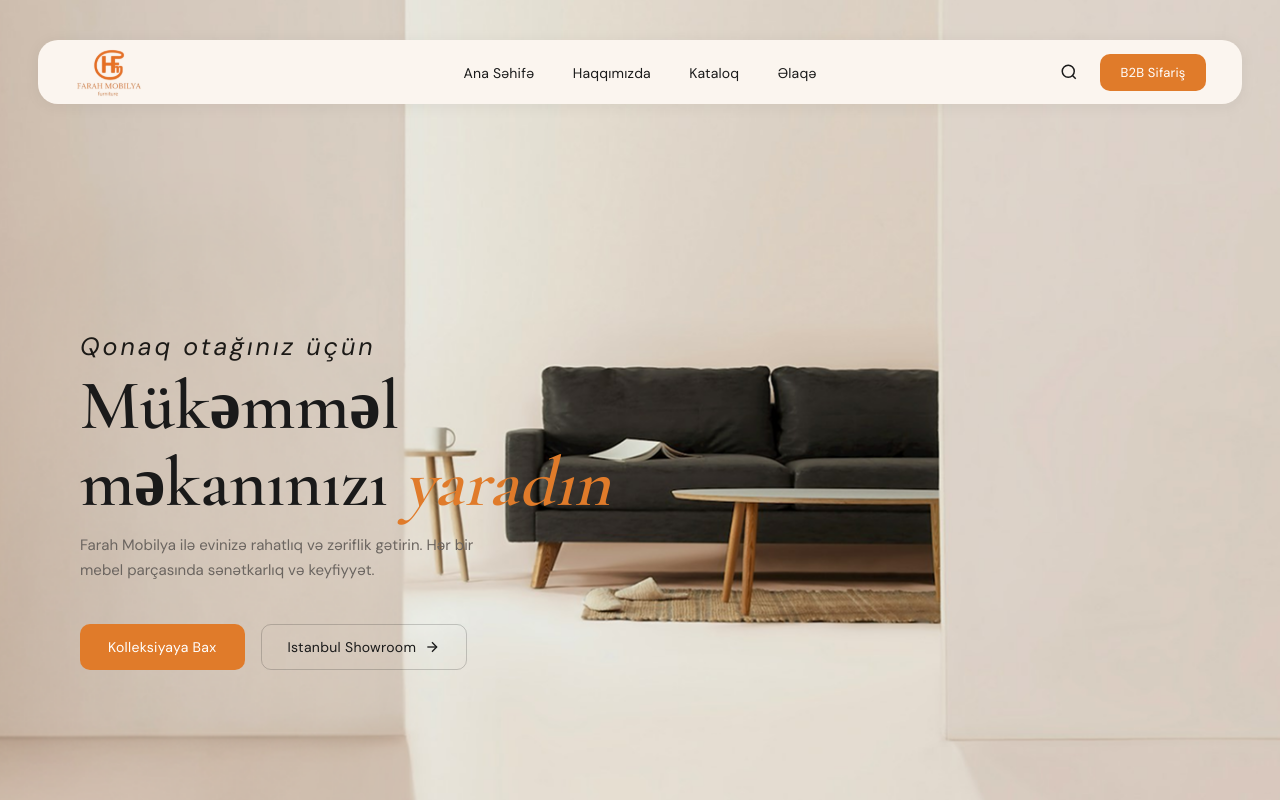
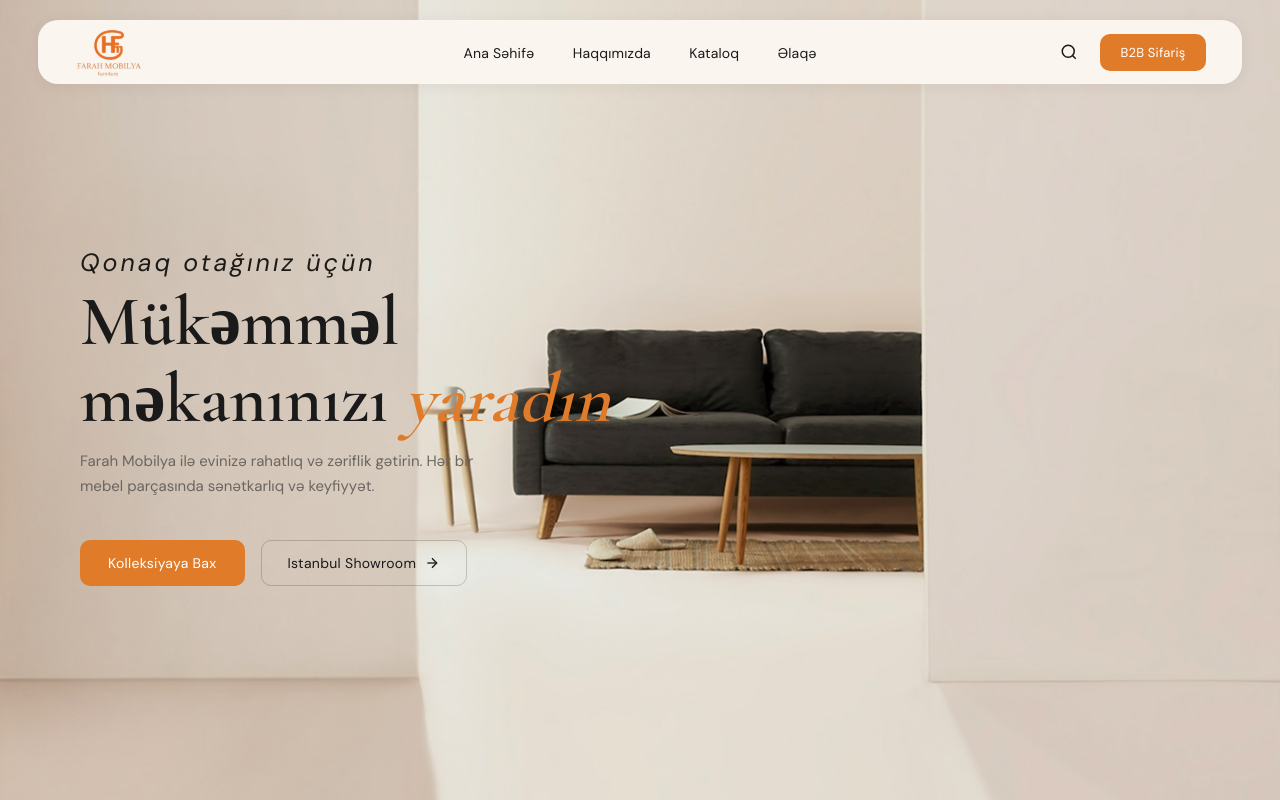
Before and after one commit to AliMukhtarli/FARAH, a React (Vite) app: page / in a window 1280 px wide. Shown: the top 800 px of the page. Built offline with nearby package versions, Linux system fonts and the light colour scheme.

Commit message:
I forgot do nac sticky in all page

```diff
--- a/src/main.css
+++ b/src/main.css
@@ -30,11 +30,12 @@ body {
 
 /* ─── NAV ─── */
 .nav-sticky {
-  position: sticky;
-  top: 20px;
-  z-index: 10;
+  position: fixed;
+  top: 0;
+  left: 0;
+  right: 0;
+  z-index: 100;
   padding: 20px clamp(16px, 3vw, 48px) 0;
-  width: 100%;
   pointer-events: none;
 }
 
```
